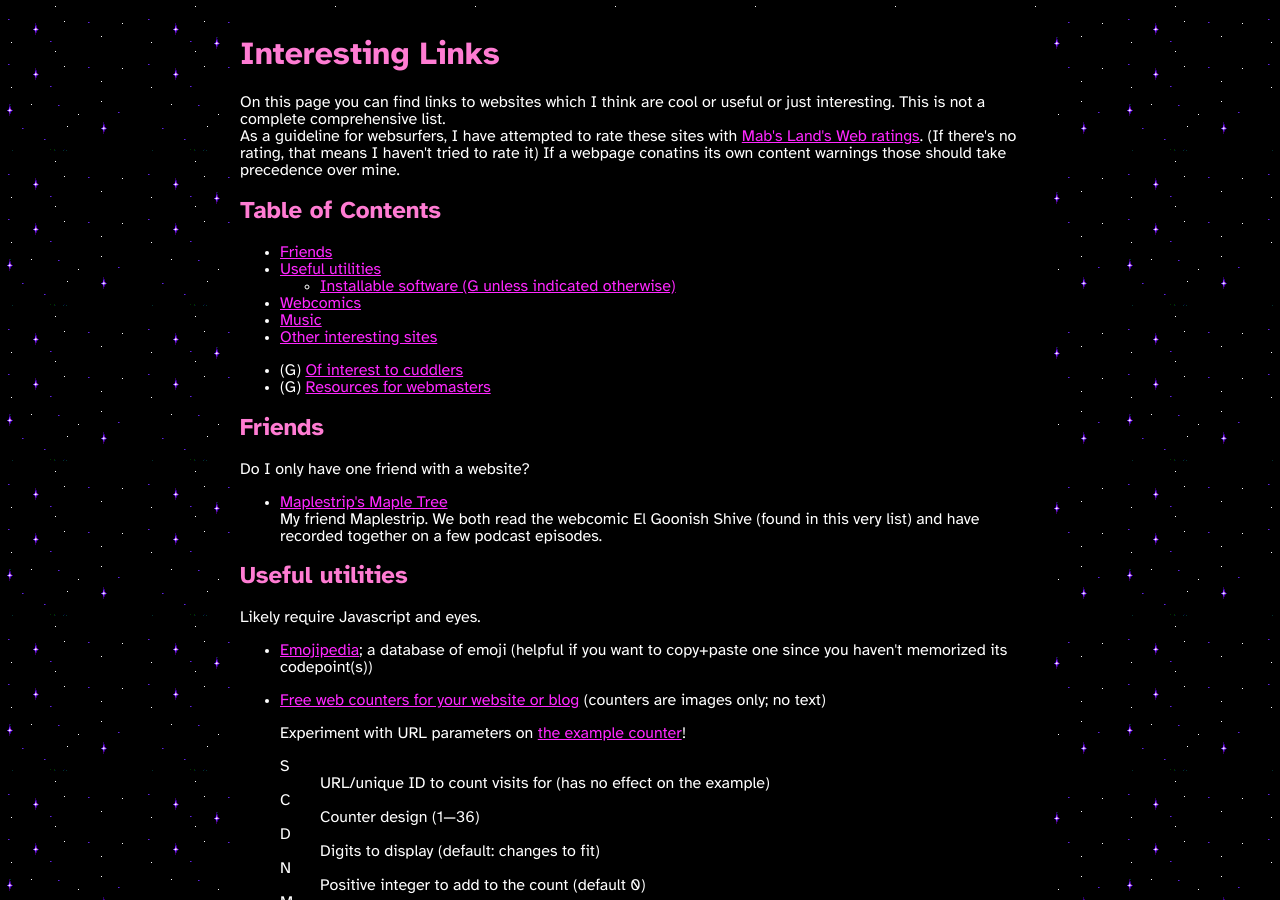
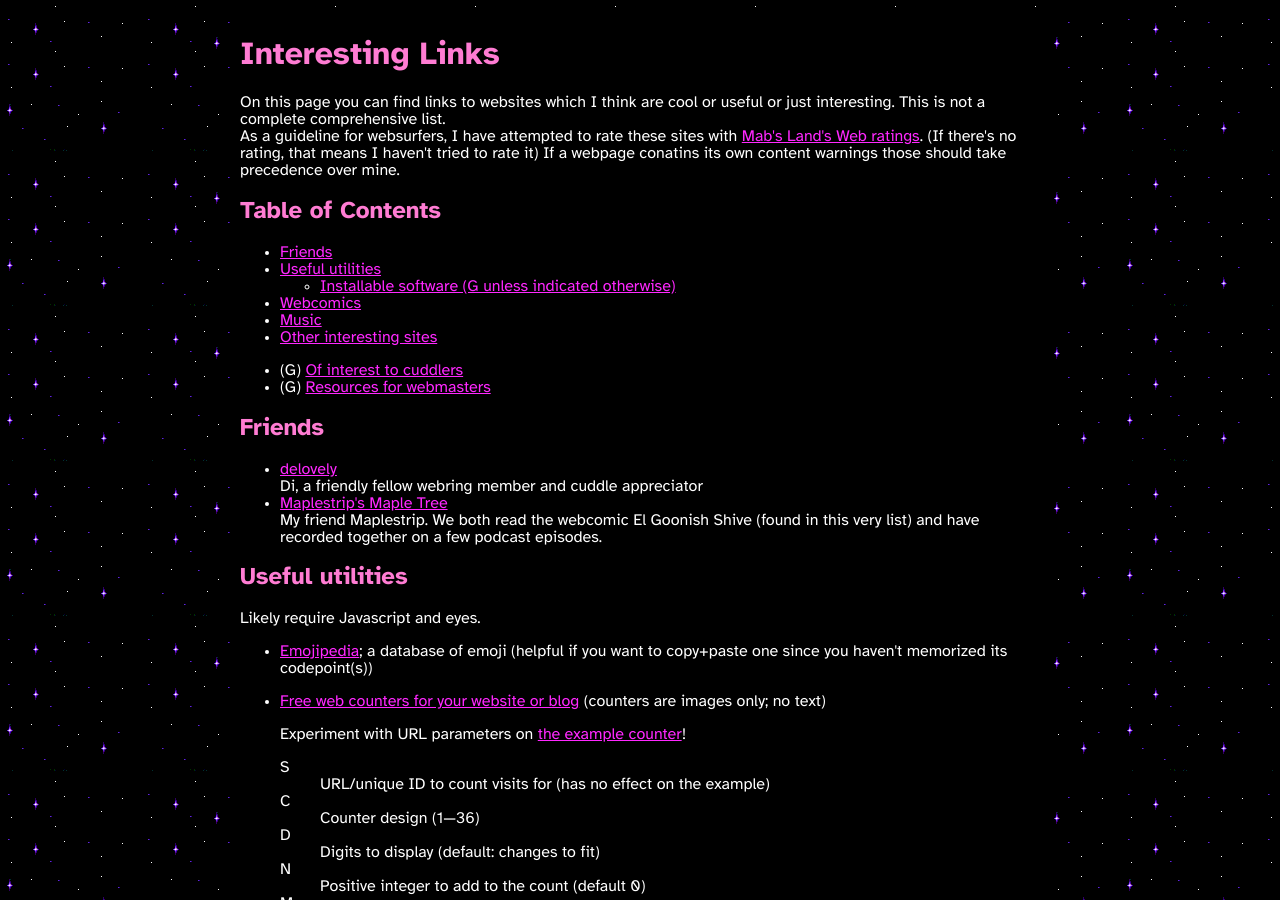
Before and after one commit to mincerafter42/mincerafter42.github.io, a Jekyll site: the page built from other-web-sites.md, in a window 1280 px wide and 900 px high. Built offline with Jekyll 4.4.1, drawn with Linux system fonts in a browser that asks for light colours; some of the changed text lies outside the part shown.

Commit message:
Added delovely links + Getting Started with WWW (1992)

```diff
--- a/index.html
+++ b/index.html
@@ -118,6 +118,7 @@ document.write(`<a href='${sites[(selfIndex+1)%sites.length]}' target=_parent><i
 <li><a href=https://buymeacoffee.com/mincerafter42><img src=assets/bmac-8831.png width=88 height=31 alt="Buy me a coffee (I don't even drink coffee lol)"></a>
 <li><img width=88 height=31 src=assets/catscape.gif alt="Catscape Meow!">
 <li><img width=80 height=15 src=assets/cuddly-8015.gif alt="Cute + Cuddly">
+<li><a href=https://delovely.neocities.org><img width=88 height=31 src=assets/delovely-8831.png alt=delovely></a>
 <li><a href=https://egscomics.com><img width=88 height=31 alt="El Goonish Shive" src=assets/egs-8831.png></a>
 <li><a href=/contact><img width=80 height=15 src=assets/email-8015.png alt="E-mail me"></a>
 <li><a href=/feed.atom><img width=80 height=15 alt="Atom Feed" src=assets/atom-8015.png></a>
--- a/other-web-sites.md
+++ b/other-web-sites.md
@@ -17,9 +17,10 @@ If a webpage conatins its own content warnings those should take precedence over
 - (G) [Resources for webmasters](/webmastery#external-resources)
 
 ## Friends
-Do I only have one friend with a website?
+- [delovely](https://delovely.neocities.org)
+  Di, a friendly fellow webring member and cuddle appreciator
 - [Maplestrip's Maple Tree](http://maplestrip.space)
-My friend Maplestrip. We both read the webcomic El Goonish Shive (found in this very list) and have recorded together on a few podcast episodes.
+  My friend Maplestrip. We both read the webcomic El Goonish Shive (found in this very list) and have recorded together on a few podcast episodes.
 
 ## Useful utilities
 Likely require Javascript and eyes.
```
Also changed, not shown: other parts of other-web-sites.md (+1 -0 lines), assets/delovely-8831.png (added).
